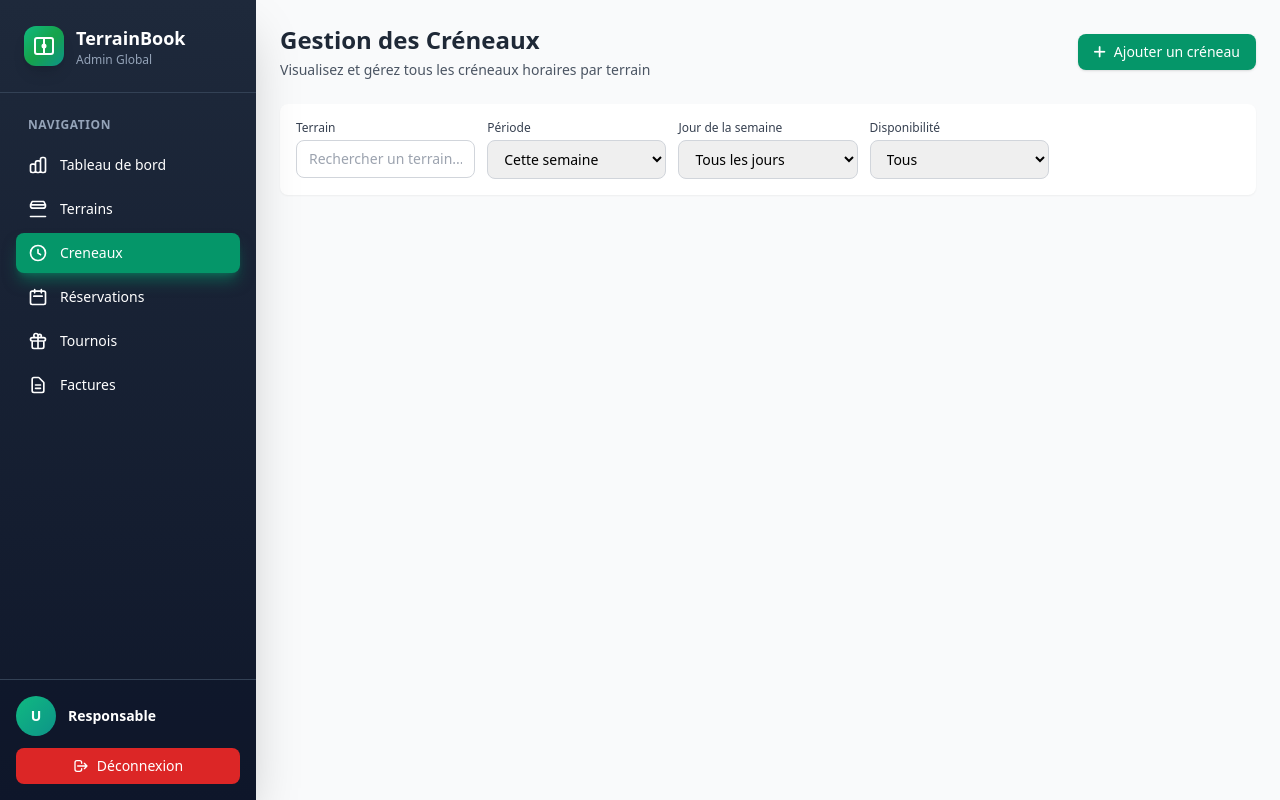
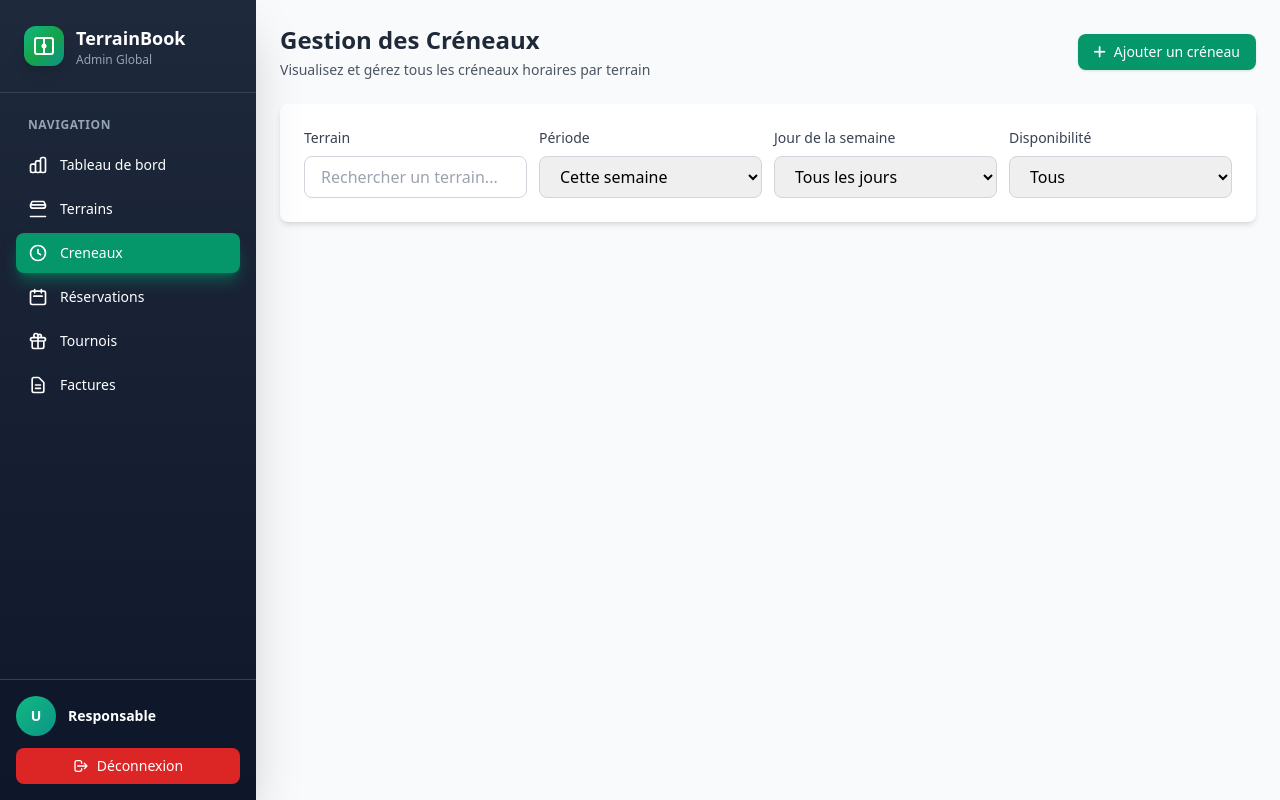
Before and after one commit to zakariyaee/TP4_WEB, a PHP site: page /views/admin-manager/slots.php in a window 1280 px wide. Run offline with PHP 8.4, Linux system fonts and the light colour scheme; data that the repository does not hold is empty; some libraries are stand-ins or nearby versions.

Commit message:
slots problem resolved

```diff
--- a/views/admin-manager/slots.php
+++ b/views/admin-manager/slots.php
@@ -39,20 +39,19 @@ $pageTitle = "Gestion des Créneaux";
             </div>
 
             <!-- Filtres -->
-            <!-- Filtres AMÉLIORÉS -->
-<div class="bg-white rounded-lg shadow-sm p-4 mb-4">
-    <div class="grid grid-cols-1 md:grid-cols-5 gap-3">
+            <div class="bg-white rounded-lg shadow-md p-6 mb-6">
+                <div class="grid grid-cols-1 md:grid-cols-4 gap-3">
                     <!-- Terrain -->
                     <div>
-            <label class="block text-xs font-medium text-gray-700 mb-1">Terrain</label>
-            <input type="text" id="filterTerrain" list="filterTerrainList" placeholder="Rechercher un terrain..." class="w-full px-3 py-2 text-sm border border-gray-300 rounded-lg focus:ring-2 focus:ring-emerald-500 focus:border-emerald-500">
+                        <label class="block text-sm font-medium text-gray-700 mb-2">Terrain</label>
+                        <input type="text" id="filterTerrain" list="filterTerrainList" placeholder="Rechercher un terrain..." class="w-full px-4 py-2 border border-gray-300 rounded-lg focus:ring-2 focus:ring-emerald-500 focus:border-emerald-500">
                         <input type="hidden" id="filterTerrainId">
                     </div>
 
                     <!-- NOUVEAU : Période -->
                     <div>
-            <label class="block text-xs font-medium text-gray-700 mb-1">Période</label>
-            <select id="filterPeriode" class="w-full px-3 py-2 text-sm border border-gray-300 rounded-lg focus:ring-2 focus:ring-emerald-500 focus:border-emerald-500">
+                        <label class="block text-sm font-medium text-gray-700 mb-2">Période</label>
+                        <select id="filterPeriode" class="w-full px-4 py-2 border border-gray-300 rounded-lg focus:ring-2 focus:ring-emerald-500 focus:border-emerald-500">
                             <option value="current_week">Cette semaine</option>
                             <option value="next_week">Semaine prochaine</option>
                             <option value="current_month">Ce mois</option>
@@ -62,18 +61,18 @@ $pageTitle = "Gestion des Créneaux";
 
                     <!-- NOUVEAU : Dates personnalisées (masqué par défaut) -->
                     <div id="customDatesContainer" class="hidden">
-            <label class="block text-xs font-medium text-gray-700 mb-1">Du</label>
-            <input type="date" id="filterDateDebut" class="w-full px-3 py-2 text-sm border border-gray-300 rounded-lg focus:ring-2 focus:ring-emerald-500 focus:border-emerald-500">
+                        <label class="block text-sm font-medium text-gray-700 mb-2">Du</label>
+                        <input type="date" id="filterDateDebut" class="w-full px-4 py-2 border border-gray-300 rounded-lg focus:ring-2 focus:ring-emerald-500 focus:border-emerald-500">
                     </div>
                     <div id="customDatesContainer2" class="hidden">
-            <label class="block text-xs font-medium text-gray-700 mb-1">Au</label>
-            <input type="date" id="filterDateFin" class="w-full px-3 py-2 text-sm border border-gray-300 rounded-lg focus:ring-2 focus:ring-emerald-500 focus:border-emerald-500">
+                        <label class="block text-sm font-medium text-gray-700 mb-2">Au</label>
+                        <input type="date" id="filterDateFin" class="w-full px-4 py-2 border border-gray-300 rounded-lg focus:ring-2 focus:ring-emerald-500 focus:border-emerald-500">
                     </div>
 
                     <!-- Jour -->
                     <div>
-            <label class="block text-xs font-medium text-gray-700 mb-1">Jour de la semaine</label>
-            <select id="filterJour" class="w-full px-3 py-2 text-sm border border-gray-300 rounded-lg focus:ring-2 focus:ring-emerald-500 focus:border-emerald-500">
+                        <label class="block text-sm font-medium text-gray-700 mb-2">Jour de la semaine</label>
+                        <select id="filterJour" class="w-full px-4 py-2 border border-gray-300 rounded-lg focus:ring-2 focus:ring-emerald-500 focus:border-emerald-500">
                             <option value="">Tous les jours</option>
                             <option value="Lundi">Lundi</option>
                             <option value="Mardi">Mardi</option>
@@ -87,8 +86,8 @@ $pageTitle = "Gestion des Créneaux";
 
                     <!-- Disponibilité -->
                     <div>
-            <label class="block text-xs font-medium text-gray-700 mb-1">Disponibilité</label>
-            <select id="filterDisponibilite" class="w-full px-3 py-2 text-sm border border-gray-300 rounded-lg focus:ring-2 focus:ring-emerald-500 focus:border-emerald-500">
+                        <label class="block text-sm font-medium text-gray-700 mb-2">Disponibilité</label>
+                        <select id="filterDisponibilite" class="w-full px-4 py-2 border border-gray-300 rounded-lg focus:ring-2 focus:ring-emerald-500 focus:border-emerald-500">
                             <option value="">Tous</option>
                             <option value="1">Disponibles</option>
                             <option value="0">Réservés</option>
```
Lines whose indentation alone changed are shown as unchanged.
